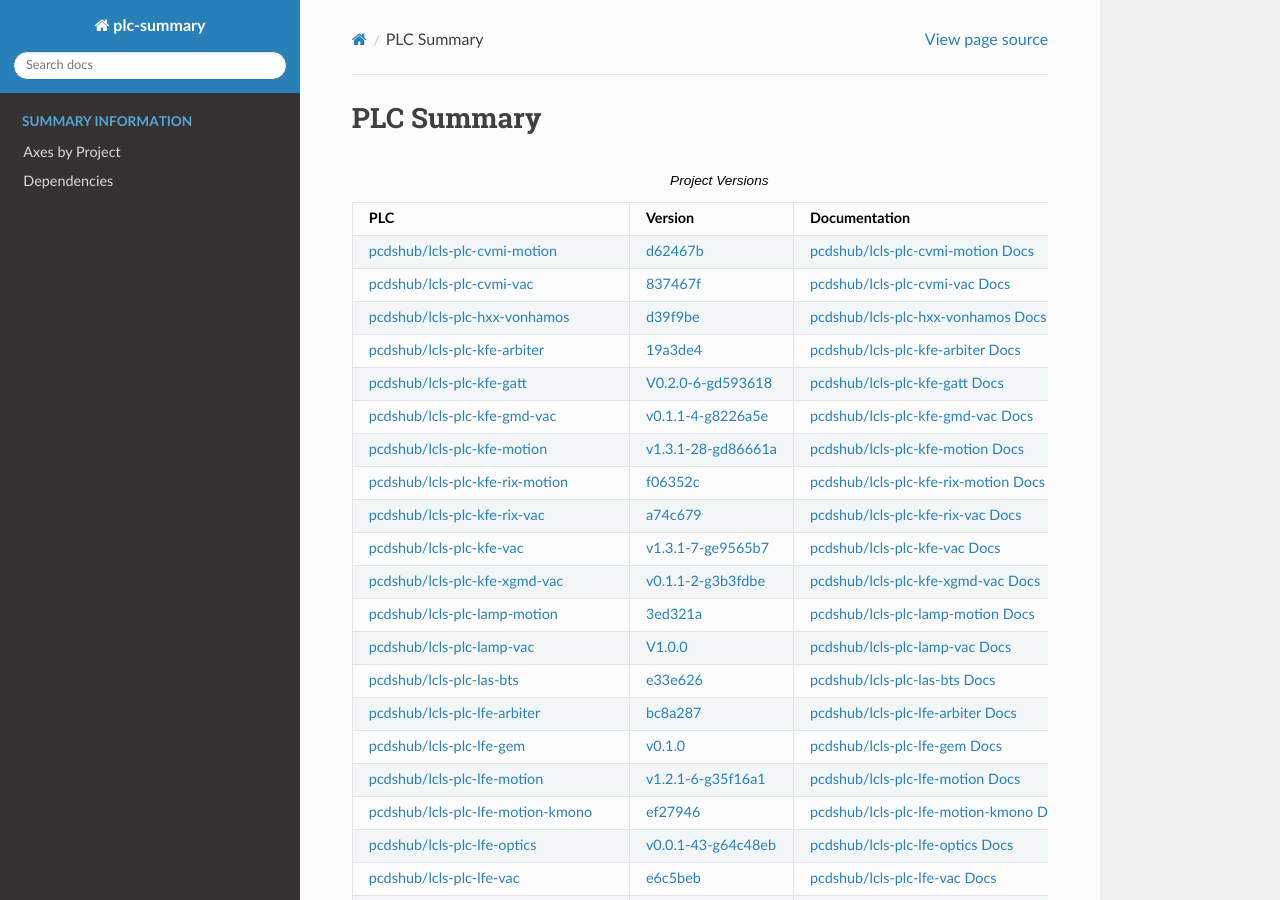
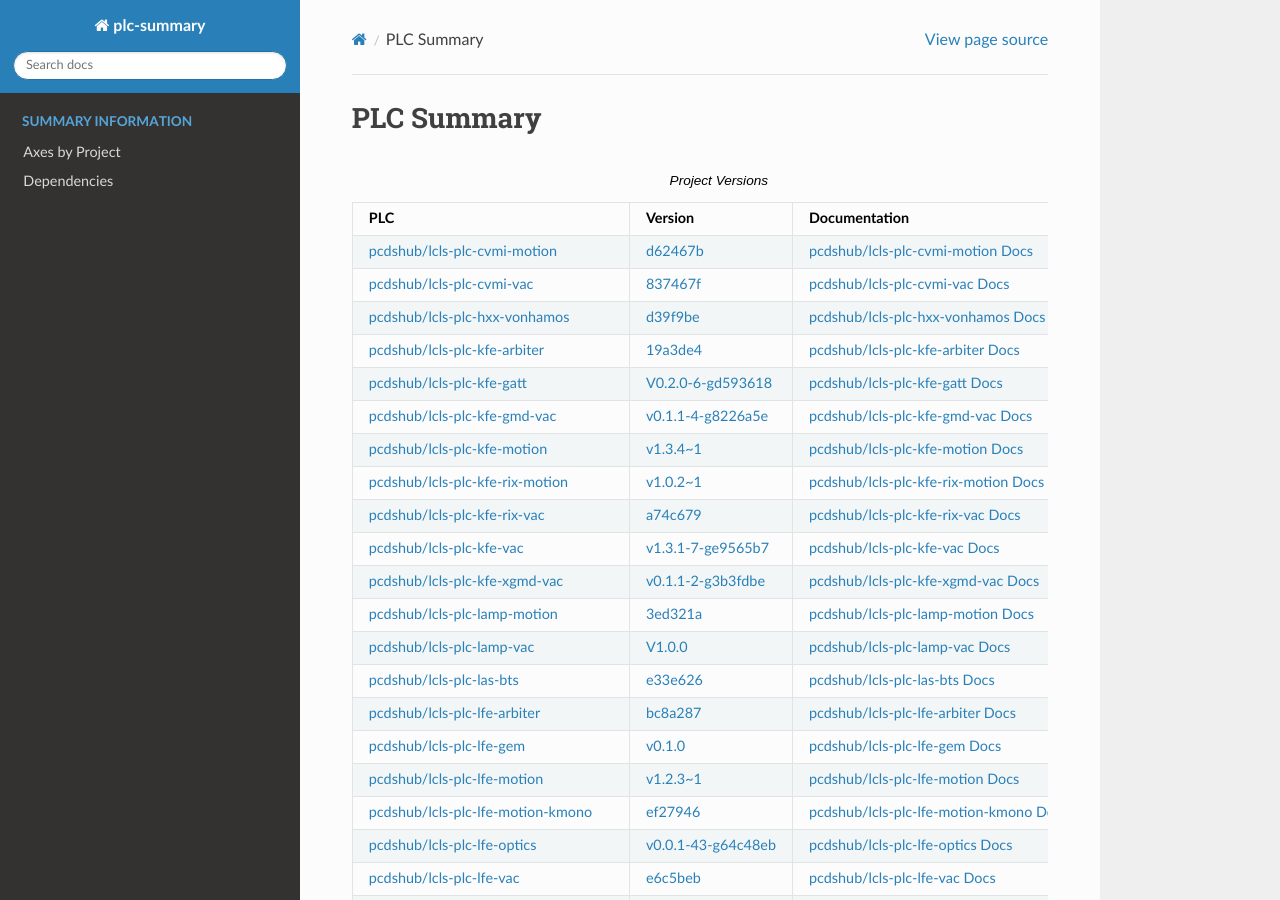
Before and after one commit to pcdshub/plc-summary, a Sphinx documentation site: the page built from docs/source/index.rst, in a window 1280 px wide and 900 px high. Built offline with Sphinx 7.4.7 and the Read the Docs theme 2.0.0, drawn with Linux system fonts in a browser that asks for light colours.

Commit message:
MNT: adjust versioning method

```diff
--- a/docs/source/index.rst
+++ b/docs/source/index.rst
@@ -26,10 +26,10 @@ PLC Summary
       - `v0.1.1-4-g8226a5e <https://github.com/pcdshub/lcls-plc-kfe-gmd-vac/tree/8226a5eaf8408689d796ffd3a373b78cb2114ff5>`_
       - `pcdshub/lcls-plc-kfe-gmd-vac Docs <https://pcdshub.github.io/lcls-plc-kfe-gmd-vac>`_
     * - `pcdshub/lcls-plc-kfe-motion <https://github.com/pcdshub/lcls-plc-kfe-motion>`_
-      - `v1.3.1-28-gd86661a <https://github.com/pcdshub/lcls-plc-kfe-motion/tree/d86661a5ec6f8077c1a24650bdb60b059d0a99d0>`_
+      - `v1.3.4~1 <https://github.com/pcdshub/lcls-plc-kfe-motion/tree/d86661a5ec6f8077c1a24650bdb60b059d0a99d0>`_
       - `pcdshub/lcls-plc-kfe-motion Docs <https://pcdshub.github.io/lcls-plc-kfe-motion>`_
     * - `pcdshub/lcls-plc-kfe-rix-motion <https://github.com/pcdshub/lcls-plc-kfe-rix-motion>`_
-      - `f06352c <https://github.com/pcdshub/lcls-plc-kfe-rix-motion/tree/f06352c40f403abf1818a6f33bfb53b95bc4c3bd>`_
+      - `v1.0.2~1 <https://github.com/pcdshub/lcls-plc-kfe-rix-motion/tree/f06352c40f403abf1818a6f33bfb53b95bc4c3bd>`_
       - `pcdshub/lcls-plc-kfe-rix-motion Docs <https://pcdshub.github.io/lcls-plc-kfe-rix-motion>`_
     * - `pcdshub/lcls-plc-kfe-rix-vac <https://github.com/pcdshub/lcls-plc-kfe-rix-vac>`_
       - `a74c679 <https://github.com/pcdshub/lcls-plc-kfe-rix-vac/tree/a74c6792331060d227388b5f1de778e20c2e132a>`_
@@ -56,7 +56,7 @@ PLC Summary
       - `v0.1.0 <https://github.com/pcdshub/lcls-plc-lfe-gem/tree/059964e1ef4fa45161e8fa8bdd643198c1305f14>`_
       - `pcdshub/lcls-plc-lfe-gem Docs <https://pcdshub.github.io/lcls-plc-lfe-gem>`_
     * - `pcdshub/lcls-plc-lfe-motion <https://github.com/pcdshub/lcls-plc-lfe-motion>`_
-      - `v1.2.1-6-g35f16a1 <https://github.com/pcdshub/lcls-plc-lfe-motion/tree/35f16a1fa3db8ddd00f220b798242a23d32fc992>`_
+      - `v1.2.3~1 <https://github.com/pcdshub/lcls-plc-lfe-motion/tree/35f16a1fa3db8ddd00f220b798242a23d32fc992>`_
       - `pcdshub/lcls-plc-lfe-motion Docs <https://pcdshub.github.io/lcls-plc-lfe-motion>`_
     * - `pcdshub/lcls-plc-lfe-motion-kmono <https://github.com/pcdshub/lcls-plc-lfe-motion-kmono>`_
       - `ef27946 <https://github.com/pcdshub/lcls-plc-lfe-motion-kmono/tree/ef27946f0ead2bb991978de0c4395d0758c7855f>`_
```
